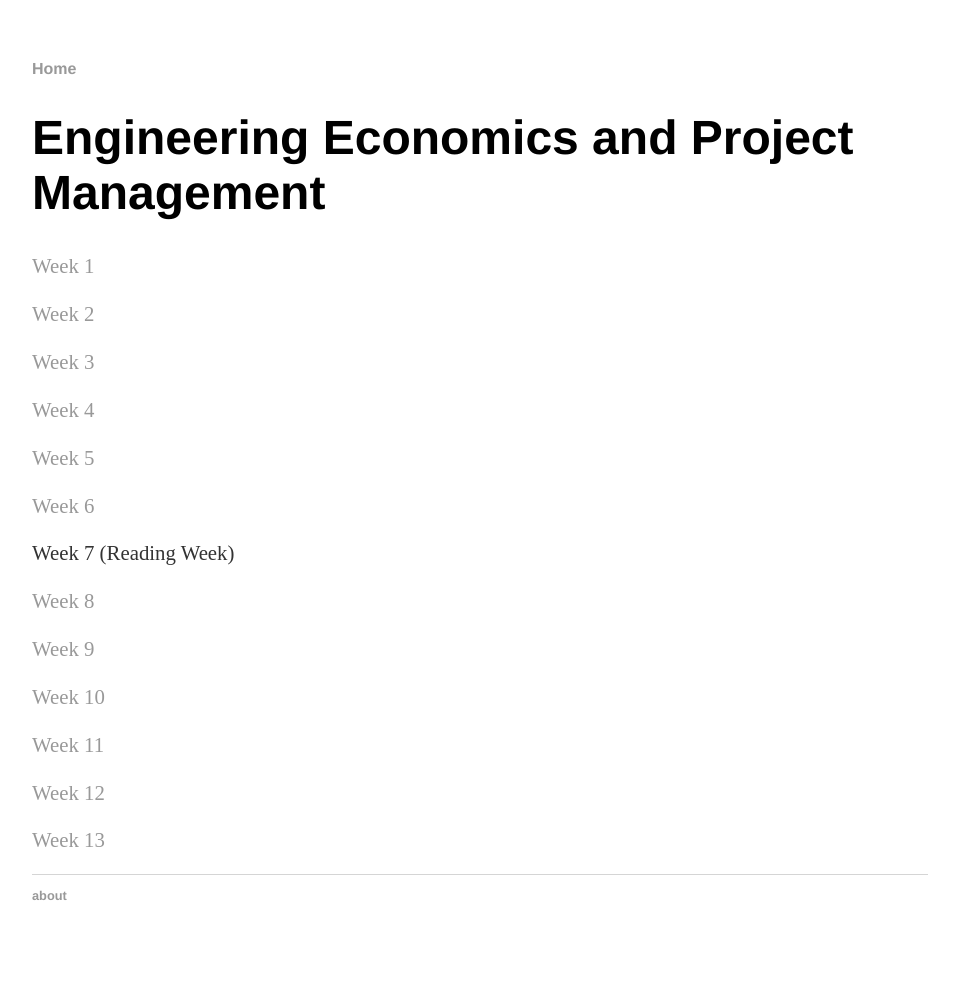
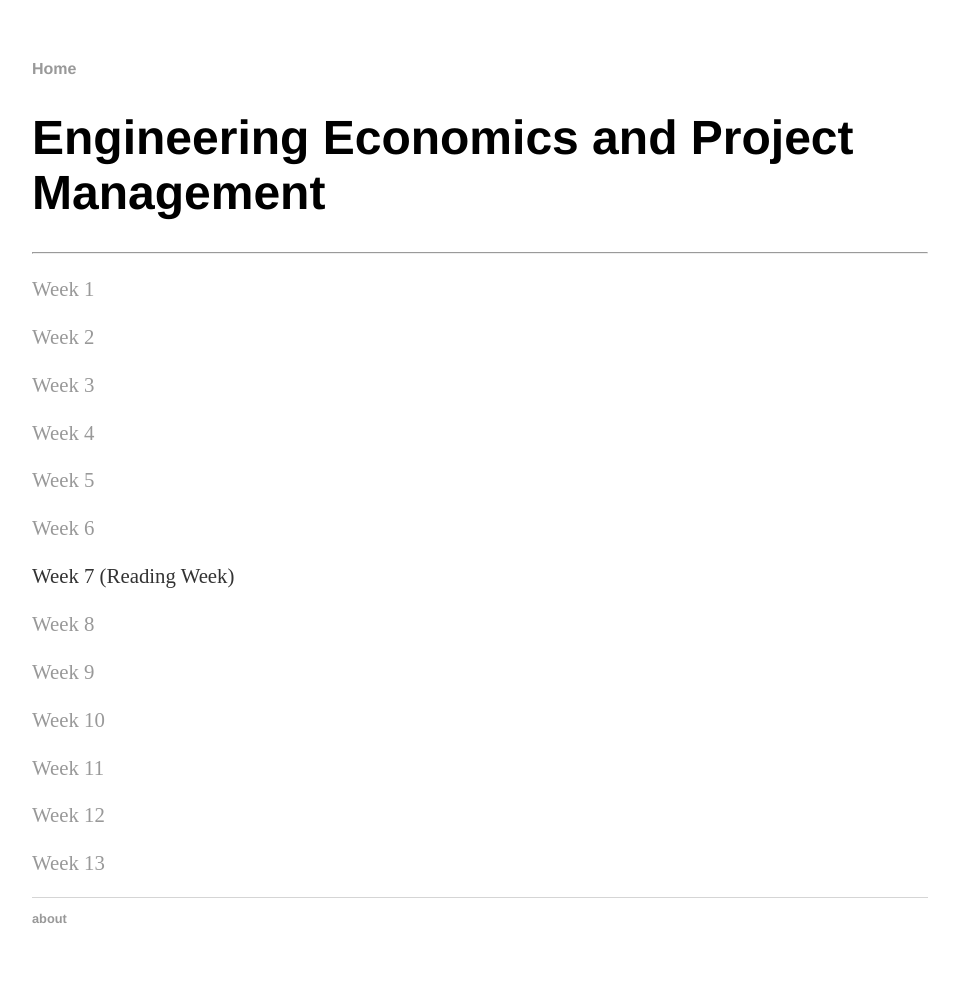
Before and after one commit to GenNotes/GenNotes.github.io, a Jekyll site: the page built from ENGI-3336/index.html, in a window 1280 px wide. Shown: the whole page, without its empty margins (160-1119 px from the left). Built offline with Jekyll 4.4.1, drawn with Linux system fonts in a browser that asks for light colours; before the commit the page ends 963 px from its top, so only the background shows below that.

Commit message:
Update index.html

```diff
--- a/ENGI-3336/index.html
+++ b/ENGI-3336/index.html
@@ -4,7 +4,8 @@ title: Engineering Economics and Project Management
 ---
 <div class="blurb">
   <h1> Engineering Economics and Project Management </h1>
-
+  <p><a href="Econ-All.pdf"></a></p>
+  <hr>
   <p><a href="Econ-W1.pdf"> Week 1 </a></p>
   <p><a href="Econ-W2.pdf"> Week 2 </a></p>
   <p><a href="Econ-W3.pdf"> Week 3 </a></p>
```
Lines whose indentation alone changed are shown as unchanged.
